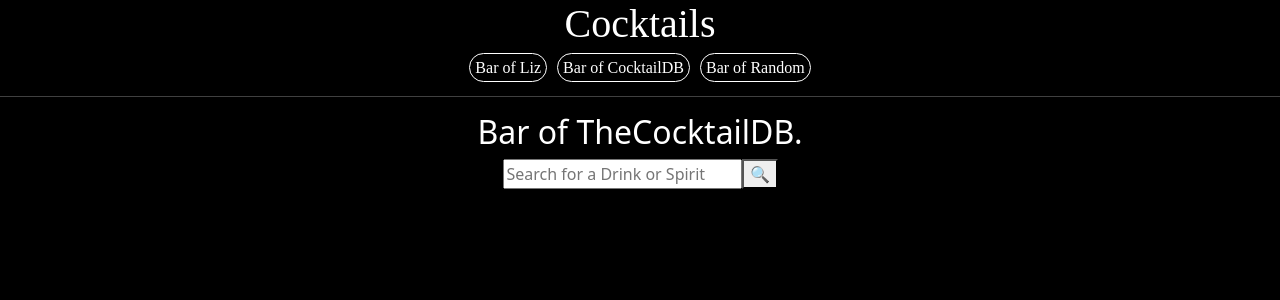
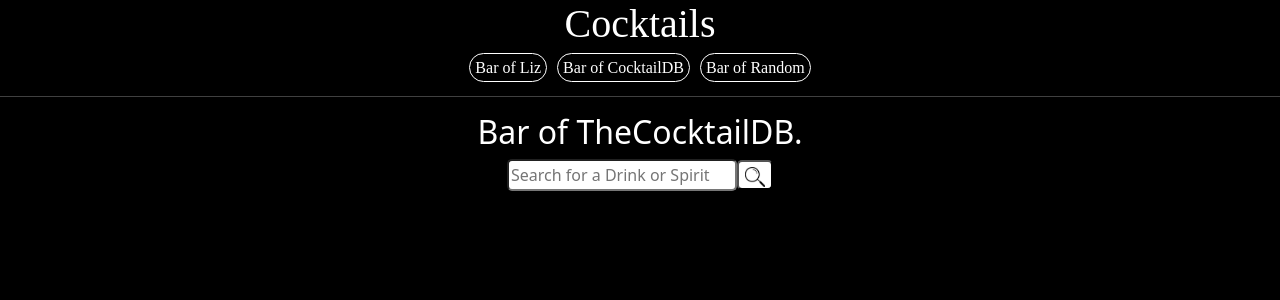
Before and after one commit to ESedrak/cocktail-list, a React (Create React App) app: page /more in a window 1280 px wide. Shown: the top 300 px of the page. Built offline with nearby package versions, Linux system fonts and the light colour scheme; no server answers.

Commit message:
added slight stylings to random section + updated search look

```diff
--- a/src/MoreCocktail.css
+++ b/src/MoreCocktail.css
@@ -1,14 +1,10 @@
-.More-searchbar {
+.MoreCocktail-searchbar {
   width: 230px;
   border-radius: 5px;
   padding: 2px;
 }
 
-.More-button {
+.MoreCocktail-button {
   border-radius: 5px;
   background-color: white;
 }
-
-.More-button:hover {
-  background-color: rgb(192, 192, 192);
-}
--- a/src/MoreCocktail.js
+++ b/src/MoreCocktail.js
@@ -1,6 +1,7 @@
 import React, { useState } from "react";
 import MoreResults from "./MoreResults";
 import "./MoreCocktail.css";
+import searchLogo from "./images/search.jpg";
 
 const MoreCocktail = (props) => {
   const [keyword, setKeyword] = useState(props.defaultDrink); // keyword is set to default  "Margarita"
@@ -49,9 +50,7 @@ const MoreCocktail = (props) => {
             onClick={handleSearch}
             className="MoreCocktail-button"
           >
-            <span role="img" aria-label="search">
-              🔍
-            </span>
+            <img src={searchLogo} alt="search" width="20px"></img>
           </button>
         </form>
         <MoreResults results={results} />
--- a/src/Random.js
+++ b/src/Random.js
@@ -45,9 +45,11 @@ const Random = () => {
 
   return (
     <div className="Random">
+      <h2>Unsure?</h2>
+      <h3>Let fate decide</h3>
       <form onChange={randomCocktail}>
         <button className="Random Button" onClick={randomCocktail}>
-          Random Cocktail! ...In progress
+          Random Cocktail!
         </button>
         <RandomData randomData={randomData} />
       </form>
```
Also changed, not shown: src/images/search.jpg (added).
